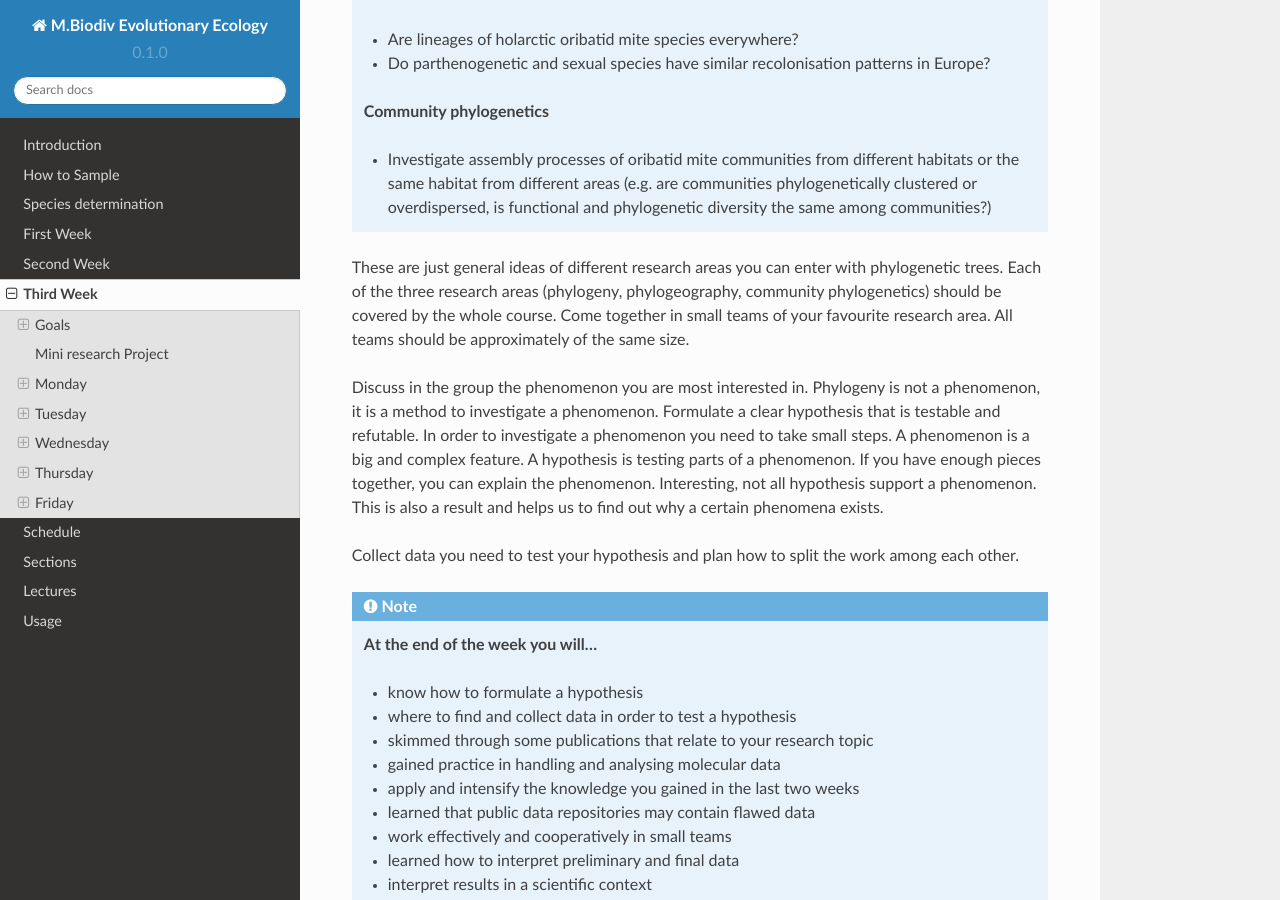
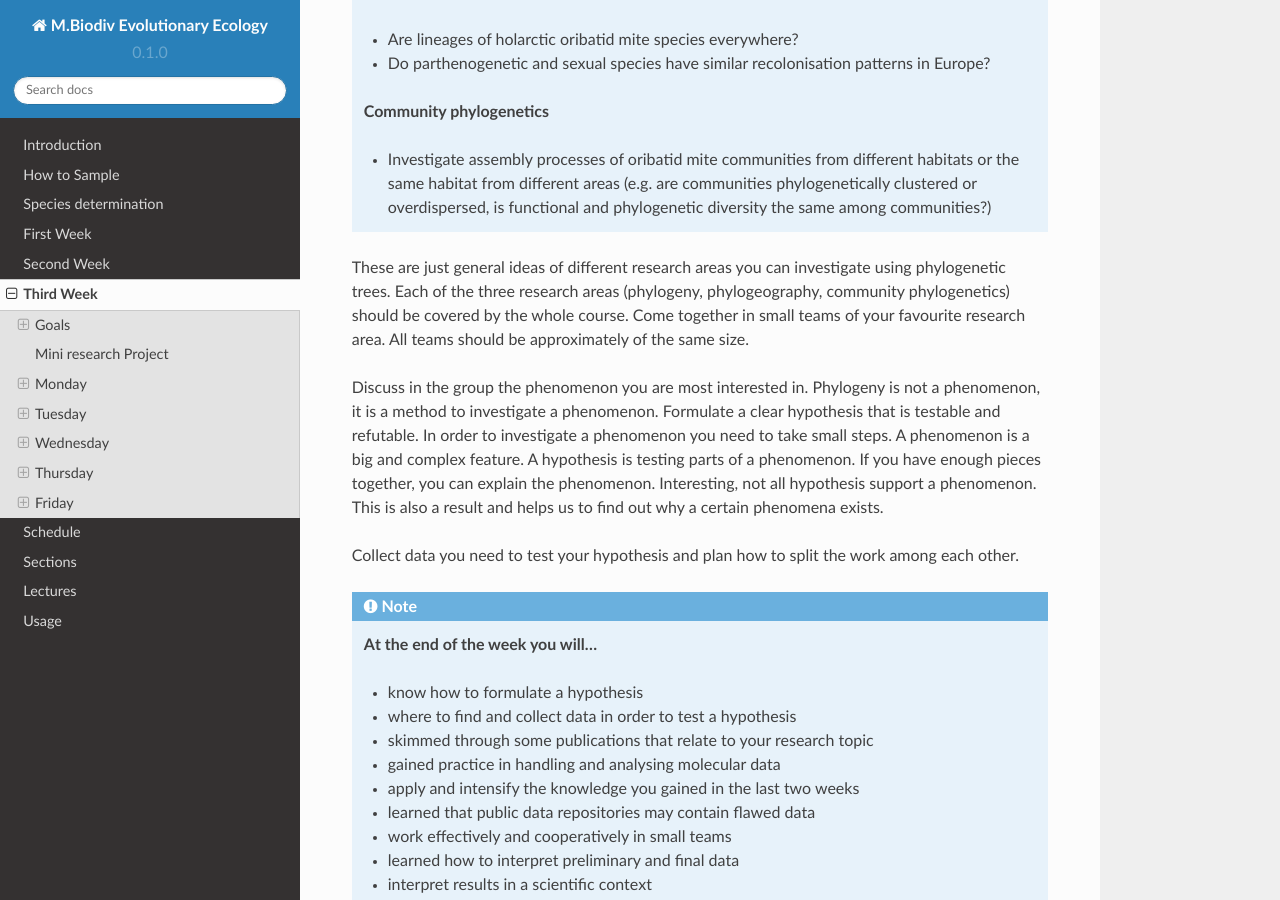
Before and after one commit to bheimbu/evolutionary_ecology, a Sphinx documentation site: the page built from docs/source/third_week.rst, in a window 1280 px wide and 900 px high, scrolled down 1353 px. Built offline with Sphinx 7.4.7 and the Read the Docs theme 2.0.0, drawn with Linux system fonts in a browser that asks for light colours.

Commit message:
Update third_week.rst

```diff
--- a/docs/source/third_week.rst
+++ b/docs/source/third_week.rst
@@ -52,7 +52,7 @@ Mini research Project
 
   - Investigate assembly processes of oribatid mite communities from different habitats or the same habitat from different areas (e.g. are communities phylogenetically clustered or overdispersed, is functional and phylogenetic diversity the same among communities?)
 
-These are just general ideas of different research areas you can enter with phylogenetic trees. Each of the three research areas (phylogeny, phylogeography, community phylogenetics) should be covered by the whole course. Come together in small teams of your favourite research area. All teams should be approximately of the same size.
+These are just general ideas of different research areas you can investigate using phylogenetic trees. Each of the three research areas (phylogeny, phylogeography, community phylogenetics) should be covered by the whole course. Come together in small teams of your favourite research area. All teams should be approximately of the same size.
 
 Discuss in the group the phenomenon you are most interested in. Phylogeny is not a phenomenon, it is a method to investigate a phenomenon. Formulate a clear hypothesis that is testable and refutable. In order to investigate a phenomenon you need to take small steps. A phenomenon is a big and complex feature. A hypothesis is testing parts of a phenomenon. If you have enough pieces together, you can explain the phenomenon. Interesting, not all hypothesis support a phenomenon. This is also a result and helps us to find out why a certain phenomena exists.
 
```
